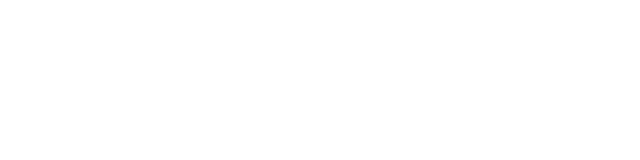
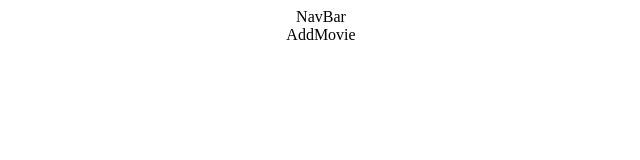
Before and after one commit to presh-031/Movie-Guru, a React (Create React App) app in the folder Frontend/: page /add-movie in a window 1280 px wide. Shown: the top 160 px of the page, without its empty margins (319-959 px from the left). Built offline with nearby package versions, Linux system fonts and the light colour scheme.

Commit message:
set up react router dom for the different pages

```diff
--- a/Frontend/src/App.js
+++ b/Frontend/src/App.js
@@ -1,9 +1,26 @@
 import { BrowserRouter, Routes, Route } from "react-router-dom";
+
+// pages and components
+import Home from "./pages/Home";
+import Categories from "./pages/Categories";
+import AddMovie from "./pages/AddMovie";
+import NavBar from "./components/NavBar";
 
 import "./App.css";
 
 function App() {
-  return <div className="App"></div>;
+  return (
+    <div className="App">
+      <BrowserRouter>
+        <NavBar />
+        <Routes>
+          <Route path="/" element={<Home />} />
+          <Route path="/categories" element={<Categories />} />
+          <Route path="/add-movie" element={<AddMovie />} />
+        </Routes>
+      </BrowserRouter>
+    </div>
+  );
 }
 
 export default App;
--- /dev/null
+++ b/Frontend/src/components/NavBar.jsx
@@ -0,0 +1,5 @@
+const NavBar = () => {
+  return <div>NavBar</div>;
+};
+
+export default NavBar;
--- /dev/null
+++ b/Frontend/src/pages/AddMovie.jsx
@@ -0,0 +1,5 @@
+const AddMovie = () => {
+  return <div>AddMovie</div>;
+};
+
+export default AddMovie;
--- /dev/null
+++ b/Frontend/src/pages/Categories.jsx
@@ -0,0 +1,5 @@
+const Categories = () => {
+  return <div>Categories</div>;
+};
+
+export default Categories;
--- /dev/null
+++ b/Frontend/src/pages/Home.jsx
@@ -0,0 +1,5 @@
+const Home = () => {
+  return <div>Home</div>;
+};
+
+export default Home;
```
